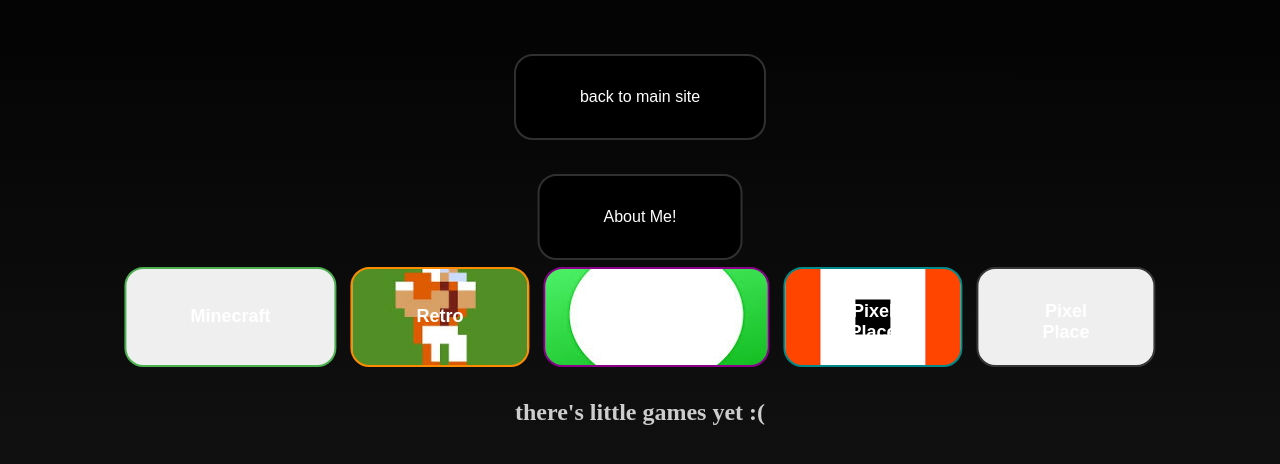
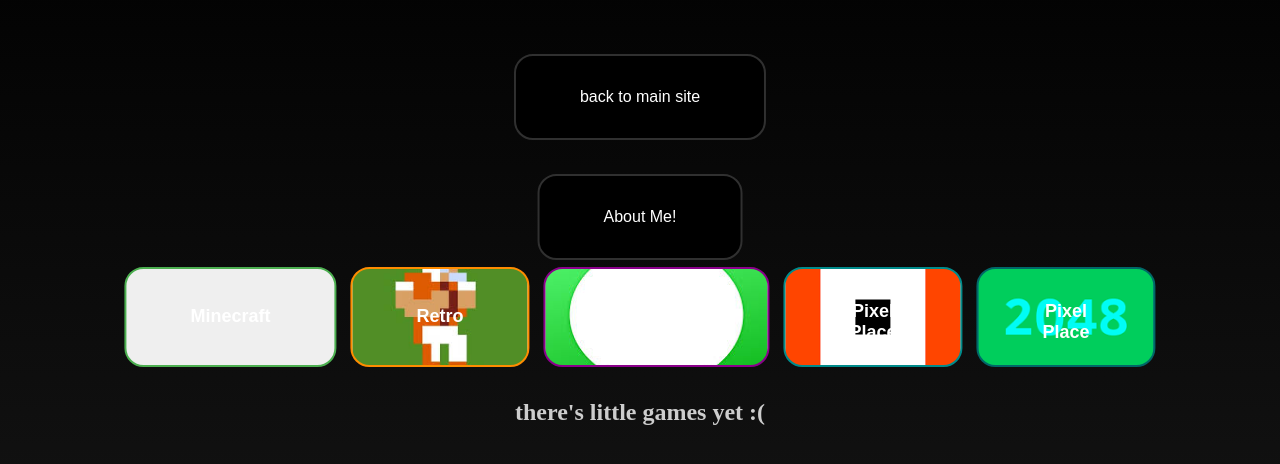
Before and after one commit to true-king-al/true-king-al.github.io, a plain HTML site: page projects.html in a window 1280 px wide. In both pictures the pointer is over the button 1066 px from the left and 426 px from the top of the page. Shown: the part 110-574 px from the top of the page. Drawn offline with Linux system fonts and the light colour scheme.

Commit message:
Update projects.html

```diff
--- a/projects.html
+++ b/projects.html
@@ -99,6 +99,15 @@
             background-blend-mode: overlay;
             border-color: #006868;
         }
+        .button-2048 {
+            background-image: url('2048image.png');
+            border: 2px solid #008B8B;
+        }
+        .button-2048:hover {
+            background-color: #008B8B;
+            background-blend-mode: overlay;
+            border-color: #006868;
+        }
         .container {
             height: 200px;
             position: relative;
```
